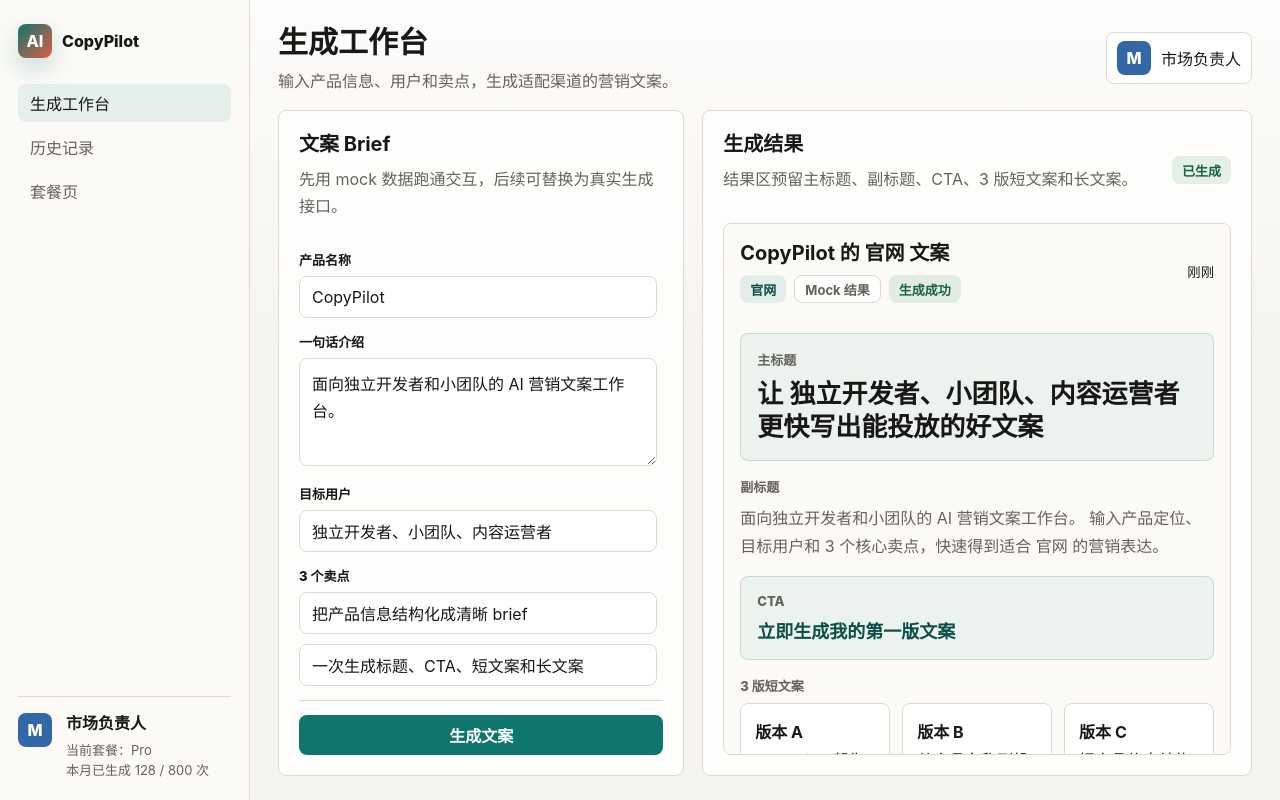
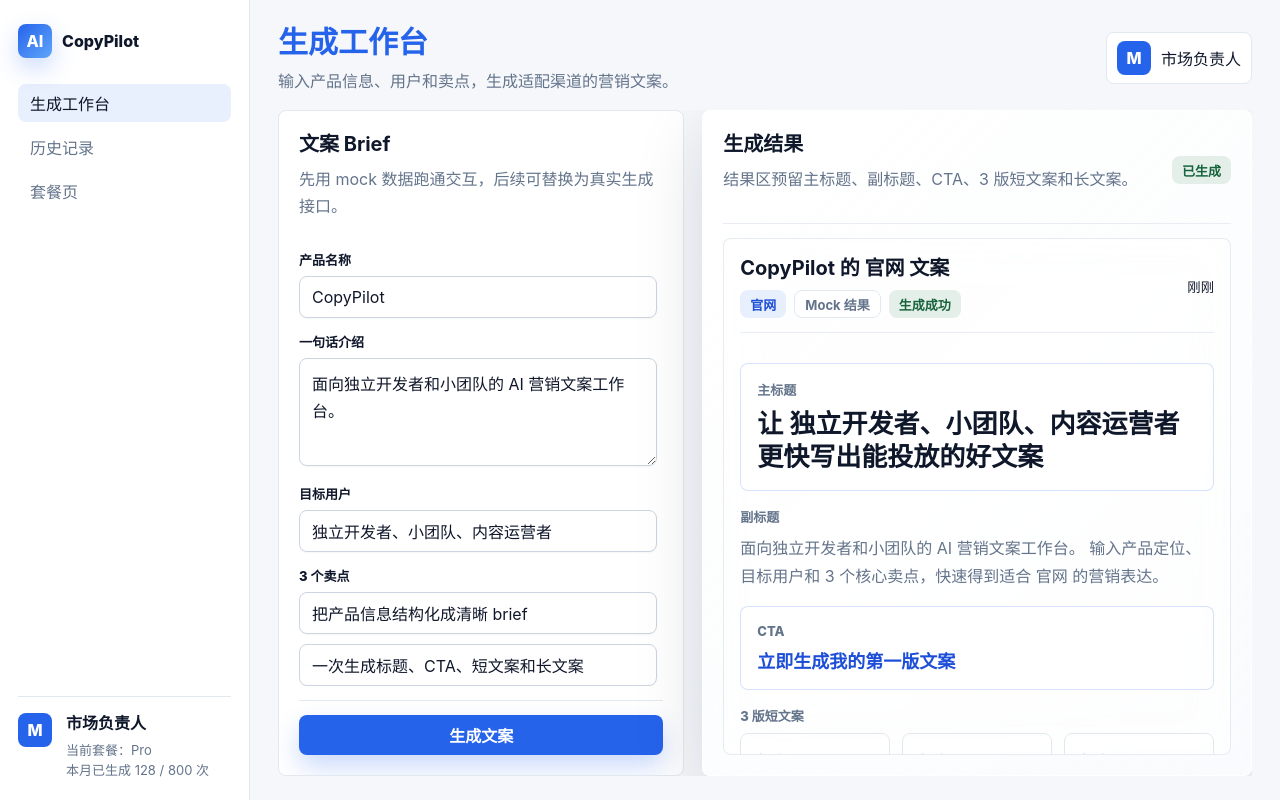
Before and after one commit to yifanl0621-sys/ai-cp, a plain HTML site: page app/generate.html in a window 1280 px wide. Both pictures are taken after a click on the button "生成文案". Drawn offline with Linux system fonts and the light colour scheme.

Commit message:
修改设计风格

```diff
--- a/assets/styles.css
+++ b/assets/styles.css
@@ -1,21 +1,24 @@
 :root {
-  --bg: #f6f4ef;
+  --bg: #f5f7fa;
   --surface: #ffffff;
-  --surface-soft: #fbfaf7;
-  --ink: #191816;
-  --muted: #66625b;
-  --line: #ded9cf;
-  --line-strong: #c9c1b5;
-  --teal: #0f766e;
-  --teal-dark: #0a4f49;
+  --surface-soft: #f8fafc;
+  --ink: #0f172a;
+  --muted: #64748b;
+  --line: #e2e8f0;
+  --line-strong: #cbd5e1;
+  --primary: #2563eb;
+  --primary-dark: #1d4ed8;
+  --primary-soft: rgba(37, 99, 235, 0.1);
+  --teal: #2563eb;
+  --teal-dark: #1d4ed8;
   --coral: #df5b45;
   --yellow: #f2b84b;
   --green: #3f8f5b;
   --red: #c8493c;
-  --blue: #3268a8;
-  --shadow: 0 18px 45px rgba(47, 43, 35, 0.12);
+  --blue: #2563eb;
+  --shadow: 0 18px 45px rgba(15, 23, 42, 0.1);
   --radius: 8px;
-  font-family: Inter, "PingFang SC", "Microsoft YaHei", Arial, sans-serif;
+  font-family: Inter, -apple-system, BlinkMacSystemFont, "SF Pro Text", "SF Pro Display", "PingFang SC", "Microsoft YaHei", Arial, sans-serif;
   color: var(--ink);
   background: var(--bg);
 }
@@ -31,9 +34,7 @@ html {
 body {
   margin: 0;
   min-width: 320px;
-  background:
-    linear-gradient(180deg, rgba(255, 255, 255, 0.72), rgba(246, 244, 239, 0) 360px),
-    var(--bg);
+  background: var(--bg);
 }
 
 a {
@@ -65,9 +66,10 @@ button {
   position: sticky;
   top: 0;
   z-index: 20;
-  border-bottom: 1px solid rgba(222, 217, 207, 0.85);
-  background: rgba(246, 244, 239, 0.88);
+  border-bottom: 1px solid rgba(226, 232, 240, 0.9);
+  background: rgba(255, 255, 255, 0.86);
   backdrop-filter: blur(16px);
+  -webkit-backdrop-filter: blur(16px);
 }
 
 .nav {
@@ -93,8 +95,8 @@ button {
   height: 34px;
   border-radius: 8px;
   color: #fff;
-  background: linear-gradient(135deg, var(--teal), var(--coral));
-  box-shadow: 0 10px 24px rgba(15, 118, 110, 0.22);
+  background: linear-gradient(135deg, var(--primary), #60a5fa);
+  box-shadow: 0 10px 24px rgba(37, 99, 235, 0.24);
 }
 
 .nav-links {
@@ -121,7 +123,7 @@ button {
 .side-nav a:hover,
 .side-nav a.active {
   color: var(--ink);
-  background: rgba(15, 118, 110, 0.09);
+  background: var(--primary-soft);
 }
 
 .nav-actions {
@@ -147,11 +149,12 @@ button {
 
 .btn.primary {
   color: #fff;
-  background: var(--teal);
+  background: var(--primary);
+  box-shadow: 0 12px 26px rgba(37, 99, 235, 0.24);
 }
 
 .btn.primary:hover {
-  background: var(--teal-dark);
+  background: var(--primary-dark);
 }
 
 .btn.secondary {
@@ -192,10 +195,10 @@ button {
   gap: 8px;
   min-height: 30px;
   padding: 0 10px;
-  border: 1px solid rgba(15, 118, 110, 0.24);
+  border: 1px solid rgba(37, 99, 235, 0.22);
   border-radius: 8px;
-  color: var(--teal-dark);
-  background: rgba(15, 118, 110, 0.08);
+  color: var(--primary-dark);
+  background: rgba(37, 99, 235, 0.08);
   font-size: 13px;
   font-weight: 800;
 }
@@ -209,6 +212,7 @@ p {
 
 h1 {
   margin: 18px 0;
+  color: var(--primary);
   font-size: 58px;
   line-height: 1.04;
   letter-spacing: 0;
@@ -311,7 +315,7 @@ h3 {
   height: 4px;
   margin-bottom: 18px;
   border-radius: 4px;
-  background: var(--teal);
+  background: var(--primary);
 }
 
 .accent-line.coral {
@@ -337,7 +341,7 @@ h3 {
   min-height: 50px;
   padding: 0 16px;
   border-bottom: 1px solid var(--line);
-  background: #fbfaf7;
+  background: #f8fafc;
 }
 
 .window-dots {
@@ -361,7 +365,7 @@ h3 {
 .preview-rail {
   padding: 18px;
   border-right: 1px solid var(--line);
-  background: #f8f6f1;
+  background: #f8fafc;
 }
 
 .rail-item {
@@ -378,7 +382,7 @@ h3 {
 
 .rail-item.active {
   color: var(--ink);
-  background: rgba(15, 118, 110, 0.12);
+  background: var(--primary-soft);
 }
 
 .preview-main {
@@ -414,9 +418,9 @@ h3 {
 .output-box {
   margin-top: 14px;
   padding: 16px;
-  border: 1px solid rgba(15, 118, 110, 0.2);
+  border: 1px solid rgba(37, 99, 235, 0.2);
   border-radius: 8px;
-  background: rgba(15, 118, 110, 0.06);
+  background: rgba(37, 99, 235, 0.06);
 }
 
 .output-box p {
@@ -444,8 +448,8 @@ h3 {
 }
 
 .tag {
-  color: var(--teal-dark);
-  background: rgba(15, 118, 110, 0.1);
+  color: var(--primary-dark);
+  background: var(--primary-soft);
 }
 
 .chip {
@@ -456,9 +460,9 @@ h3 {
 
 .chip.active,
 .chip:hover {
-  border-color: rgba(15, 118, 110, 0.35);
+  border-color: rgba(37, 99, 235, 0.35);
   color: var(--ink);
-  background: rgba(15, 118, 110, 0.08);
+  background: rgba(37, 99, 235, 0.08);
 }
 
 .status.success {
@@ -482,11 +486,16 @@ h3 {
   display: flex;
   flex-direction: column;
   min-height: 430px;
+  border-color: rgba(255, 255, 255, 0.78);
+  background: rgba(255, 255, 255, 0.72);
+  box-shadow: 0 20px 55px rgba(15, 23, 42, 0.1);
+  backdrop-filter: blur(20px);
+  -webkit-backdrop-filter: blur(20px);
 }
 
 .pricing-card.highlight {
-  border-color: rgba(15, 118, 110, 0.38);
-  box-shadow: 0 16px 36px rgba(15, 118, 110, 0.12);
+  border-color: rgba(37, 99, 235, 0.38);
+  box-shadow: 0 24px 60px rgba(37, 99, 235, 0.18);
 }
 
 .price {
@@ -521,7 +530,7 @@ h3 {
   height: 8px;
   margin-top: 8px;
   border-radius: 50%;
-  background: var(--teal);
+  background: var(--primary);
   flex: 0 0 auto;
 }
 
@@ -572,7 +581,7 @@ details p {
   height: 100vh;
   padding: 24px 18px;
   border-right: 1px solid var(--line);
-  background: #fbfaf7;
+  background: #ffffff;
 }
 
 .side-nav {
@@ -692,10 +701,12 @@ details p {
 .field select,
 .field textarea {
   width: 100%;
-  border: 1px solid var(--line);
+  border: 1px solid var(--line-strong);
   border-radius: 8px;
   background: #fff;
   color: var(--ink);
+  box-shadow: 0 1px 2px rgba(15, 23, 42, 0.04);
+  transition: border-color 0.2s ease, box-shadow 0.2s ease;
 }
 
 .field input,
@@ -720,10 +731,20 @@ details p {
   width: 100%;
   height: 42px;
   padding: 0 12px;
-  border: 1px solid var(--line);
+  border: 1px solid var(--line-strong);
   border-radius: 8px;
   background: #fff;
   color: var(--ink);
+  box-shadow: 0 1px 2px rgba(15, 23, 42, 0.04);
+  transition: border-color 0.2s ease, box-shadow 0.2s ease;
+}
+
+.field input:focus,
+.field select:focus,
+.field textarea:focus,
+.selling-points input:focus {
+  border-color: var(--primary);
+  outline: 3px solid rgba(37, 99, 235, 0.14);
 }
 
 .result-header,
@@ -793,8 +814,8 @@ details p {
 .spinner {
   width: 34px;
   height: 34px;
-  border: 3px solid rgba(15, 118, 110, 0.18);
-  border-top-color: var(--teal);
+  border: 3px solid rgba(37, 99, 235, 0.18);
+  border-top-color: var(--primary);
   border-radius: 50%;
   animation: spin 0.8s linear infinite;
 }
@@ -829,9 +850,9 @@ details p {
 .hero-copy,
 .cta-copy {
   padding: 16px;
-  border: 1px solid rgba(15, 118, 110, 0.18);
+  border: 1px solid rgba(37, 99, 235, 0.18);
   border-radius: 8px;
-  background: rgba(15, 118, 110, 0.06);
+  background: rgba(37, 99, 235, 0.06);
 }
 
 .hero-copy strong {
@@ -840,7 +861,7 @@ details p {
 }
 
 .cta-copy strong {
-  color: var(--teal-dark);
+  color: var(--primary-dark);
   font-size: 18px;
 }
 
@@ -896,6 +917,8 @@ details p {
   grid-template-rows: minmax(0, 1fr) auto;
   gap: 14px;
   align-content: stretch;
+  border-color: var(--line);
+  background: #ffffff;
 }
 
 .generate-form-scroll {
@@ -910,16 +933,26 @@ details p {
 .generate-form-actions {
   padding-top: 14px;
   border-top: 1px solid var(--line);
-  background: rgba(255, 255, 255, 0.64);
+  background: #ffffff;
 }
 
 .generate-result-panel {
   display: grid;
   grid-template-rows: auto minmax(0, 1fr);
+  position: relative;
+  border: 1px solid rgba(255, 255, 255, 0.72);
+  background:
+    linear-gradient(135deg, rgba(255, 255, 255, 0.82), rgba(248, 250, 252, 0.62)),
+    rgba(255, 255, 255, 0.68);
+  box-shadow: 0 24px 70px rgba(15, 23, 42, 0.14);
+  backdrop-filter: blur(20px);
+  -webkit-backdrop-filter: blur(20px);
 }
 
 .generate-result-panel .result-header {
   margin-bottom: 14px;
+  padding-bottom: 14px;
+  border-bottom: 1px solid rgba(226, 232, 240, 0.76);
 }
 
 .generate-result-panel .result-stage {
@@ -933,6 +966,11 @@ details p {
   width: 100%;
   height: 100%;
   min-height: 0;
+  border-color: rgba(37, 99, 235, 0.22);
+  background: rgba(255, 255, 255, 0.58);
+  box-shadow: 0 1px 0 rgba(255, 255, 255, 0.86) inset;
+  backdrop-filter: blur(20px);
+  -webkit-backdrop-filter: blur(20px);
 }
 
 .generate-result-panel .marketing-result {
@@ -940,6 +978,16 @@ details p {
   min-height: 0;
   overflow-y: auto;
   overscroll-behavior: contain;
+  border-color: rgba(226, 232, 240, 0.82);
+  background: rgba(255, 255, 255, 0.62);
+  backdrop-filter: blur(20px);
+  -webkit-backdrop-filter: blur(20px);
+}
+
+.generate-result-panel .copy-block,
+.generate-result-panel .hero-copy,
+.generate-result-panel .cta-copy {
+  background-color: rgba(255, 255, 255, 0.7);
 }
 
 .auth-page {
@@ -954,7 +1002,7 @@ details p {
   justify-content: space-between;
   padding: 36px;
   color: #fff;
-  background: #183f3b;
+  background: #1d4ed8;
 }
 
 .auth-aside p {
@@ -1018,7 +1066,7 @@ td {
 th {
   color: var(--muted);
   font-size: 13px;
-  background: #fbfaf7;
+  background: #f8fafc;
 }
 
 td {
```
